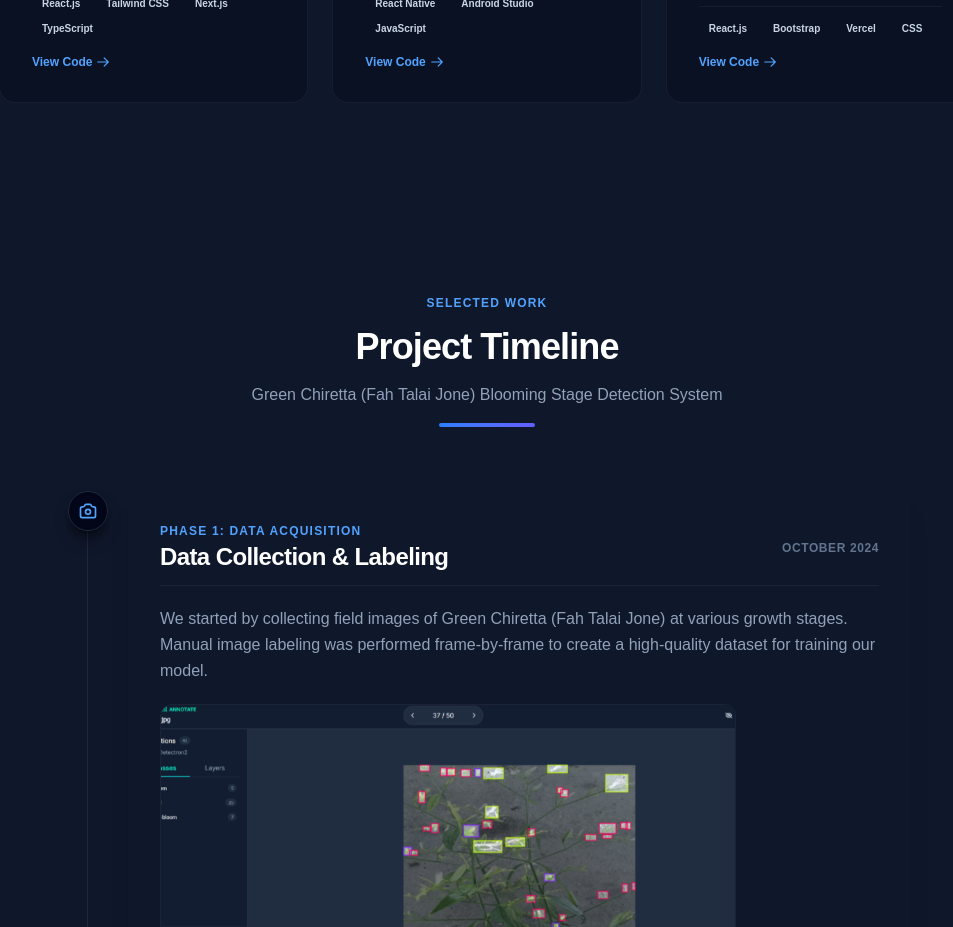
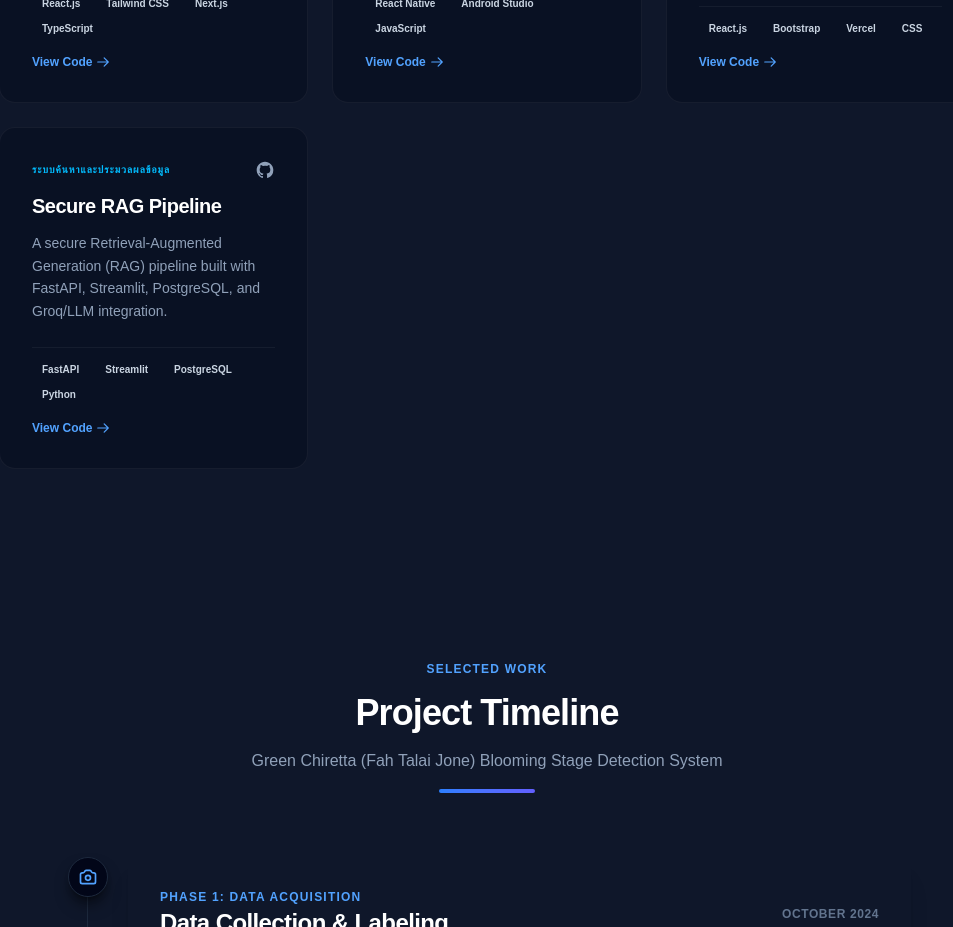
Before and after one commit to chno121203/ai-detection-frontend, a React (Vite) app: page / in a window 1280 px wide. Shown: the part 4260-5187 px from the top of the page, without its empty margins (153-1106 px from the left). Built offline with nearby package versions, Linux system fonts and the light colour scheme; the HTML template or start-up script is replaced by a standard one.

Commit message:
feat: add new project "Secure RAG Pipeline" to PersonalProjects component

```diff
--- a/src/components/PersonalProjects.jsx
+++ b/src/components/PersonalProjects.jsx
@@ -31,6 +31,16 @@ function PersonalProjects() {
             glowColor: "hover:shadow-[0_0_30px_rgba(139,92,246,0.12)] hover:border-violet-500/30",
             textColor: "text-violet-400",
             dotColor: "bg-violet-400 shadow-violet-400"
+        },
+        {
+            title: "Secure RAG Pipeline",
+            subtitle: "ระบบค้นหาและประมวลผลข้อมูล",
+            description: "A secure Retrieval-Augmented Generation (RAG) pipeline built with FastAPI, Streamlit, PostgreSQL, and Groq/LLM integration.",
+            github: "https://github.com/chno121203/secure-rag-pipeline",
+            tech: ["FastAPI", "Streamlit", "PostgreSQL", "Python"],
+            glowColor: "hover:shadow-[0_0_30px_rgba(56,189,248,0.12)] hover:border-sky-500/30",
+            textColor: "text-sky-400",
+            dotColor: "bg-sky-400 shadow-sky-400"
         }
     ];
 
```
